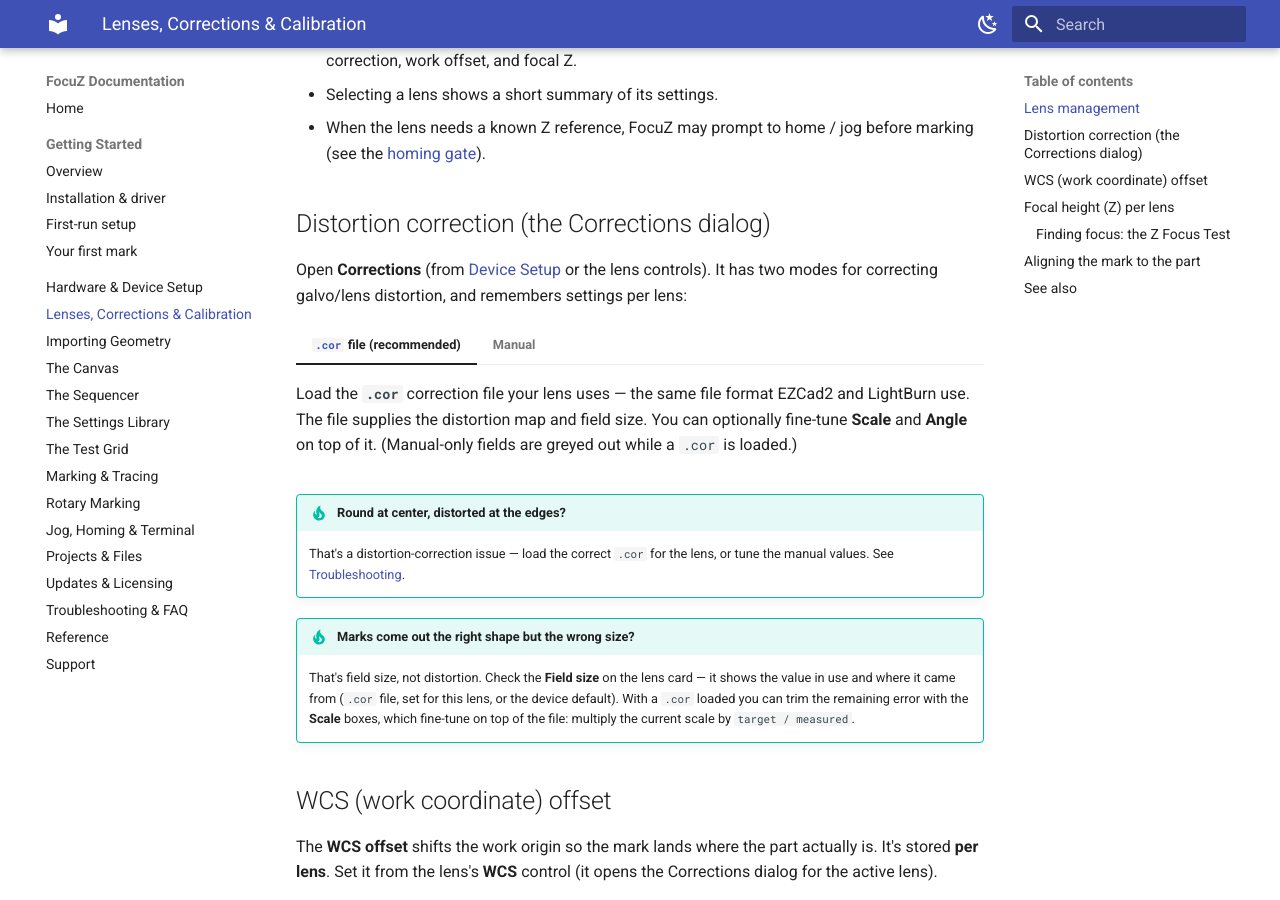
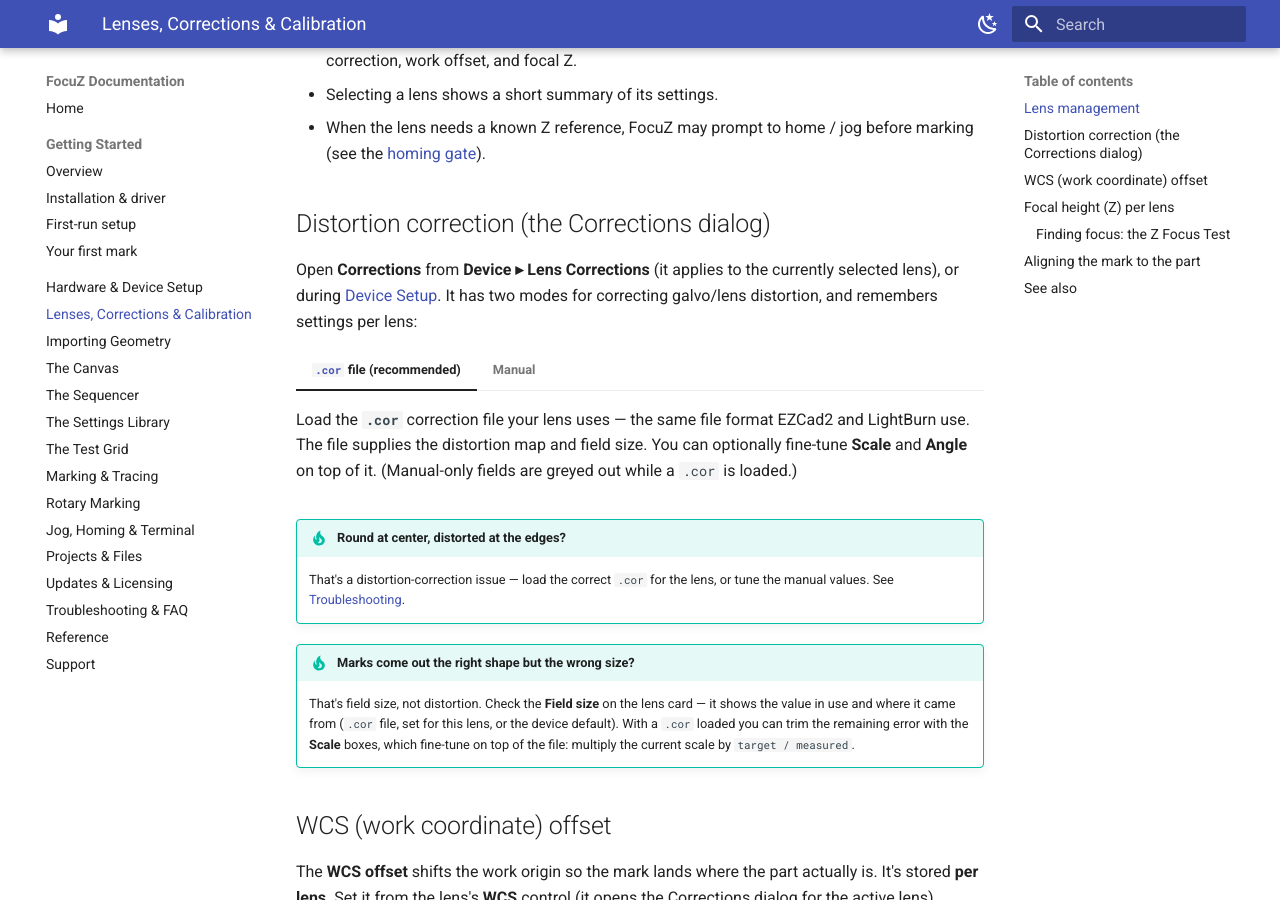
Before and after one commit to Lokahi-Shop/focuz-docs, an MkDocs documentation site: the page built from docs/lenses-corrections.md, in a window 1280 px wide and 900 px high, scrolled down 325 px. Built offline with MkDocs 1.6.1 and Material for MkDocs 9.7.7, drawn with Linux system fonts in a browser that asks for light colours.

Commit message:
Corrections now opens from Device > Lens Corrections

```diff
--- a/docs/lenses-corrections.md
+++ b/docs/lenses-corrections.md
@@ -14,8 +14,9 @@ aligning the mark to the part.
 
 ## Distortion correction (the Corrections dialog)
 
-Open **Corrections** (from [Device Setup](getting-started/first-run.md) or the lens controls). It has
-two modes for correcting galvo/lens distortion, and remembers settings per lens:
+Open **Corrections** from **Device ▸ Lens Corrections** (it applies to the currently selected lens),
+or during [Device Setup](getting-started/first-run.md). It has two modes for correcting galvo/lens
+distortion, and remembers settings per lens:
 
 === "`.cor` file (recommended)"
 
```
